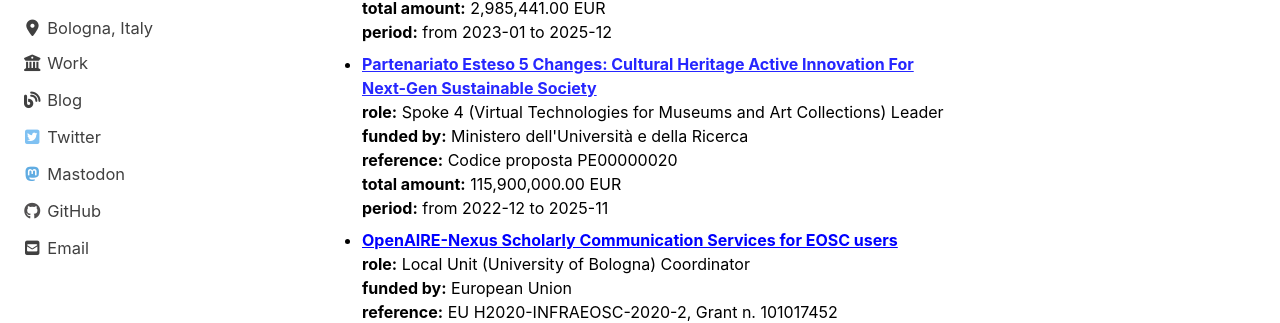
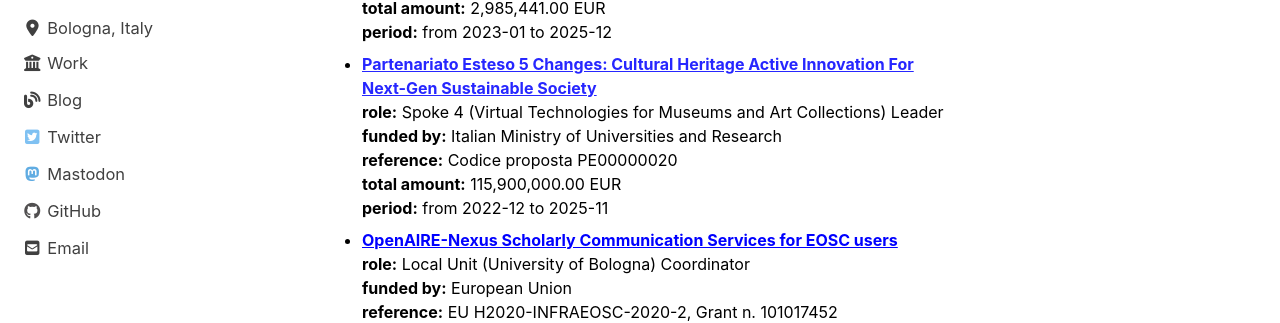
Before and after one commit to essepuntato/essepuntato.github.io, a Jekyll site: the page built from _pages/award.md, in a window 1280 px wide and 900 px high. Shown: the part 427-750 px from the top of the window. Built offline with Jekyll 4.4.1, drawn with Linux system fonts in a browser that asks for light colours; cached includes are drawn as plain includes; nearby versions of some CDN libraries.

Commit message:
Update grants.yml

```diff
--- a/_data/grants.yml
+++ b/_data/grants.yml
@@ -9,7 +9,7 @@
 
 - name: "Partenariato Esteso 5 Changes: Cultural Heritage Active Innovation For Next-Gen Sustainable Society"
   amount: "115,900,000.00 EUR"
-  funder: "Ministero dell'Università e della Ricerca"
+  funder: "Italian Ministry of Universities and Research"
   number: "Codice proposta PE00000020"
   role: "Spoke 4 (Virtual Technologies for Museums and Art Collections) Leader"
   sdate: "2022-12"
```
